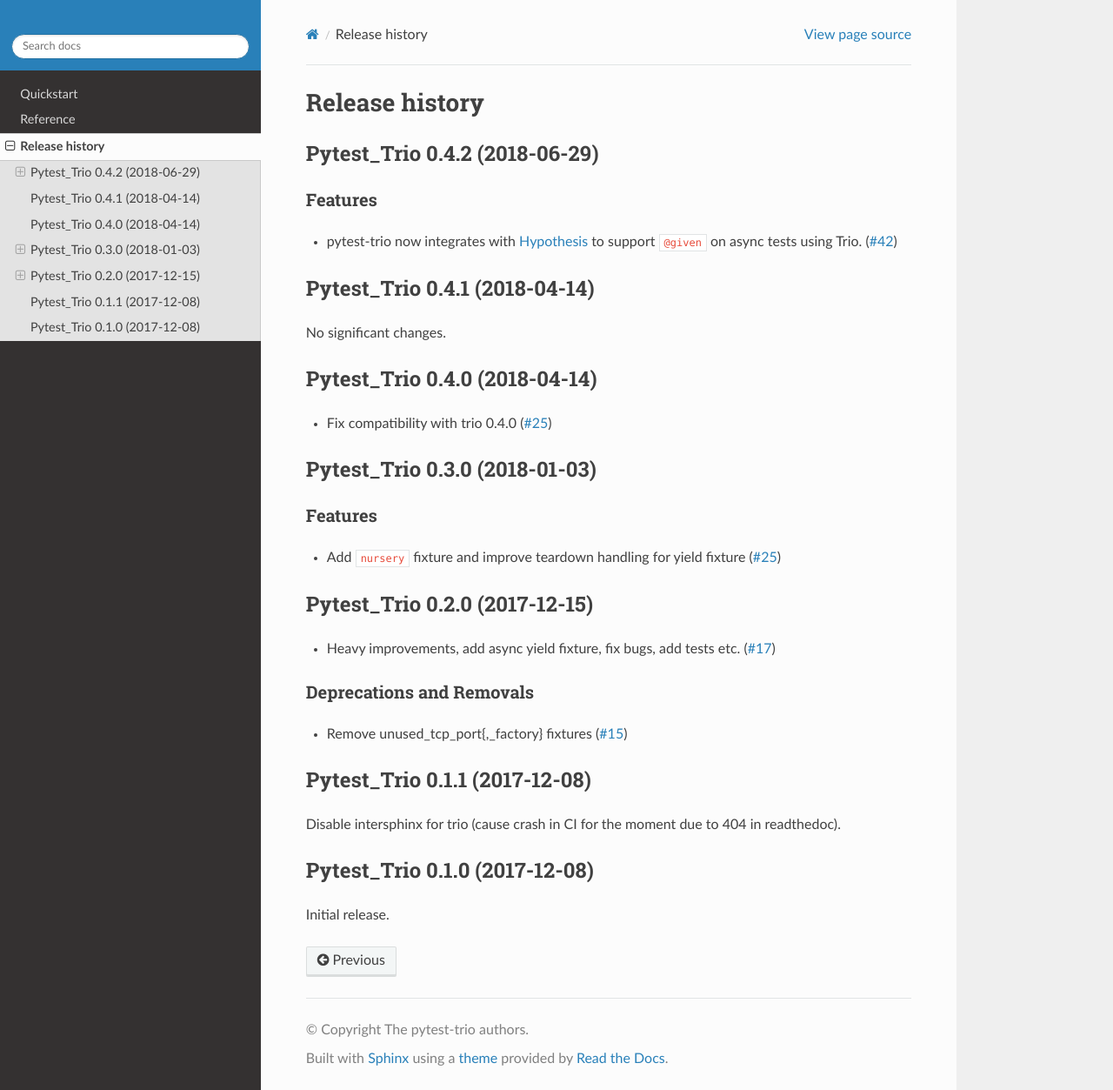
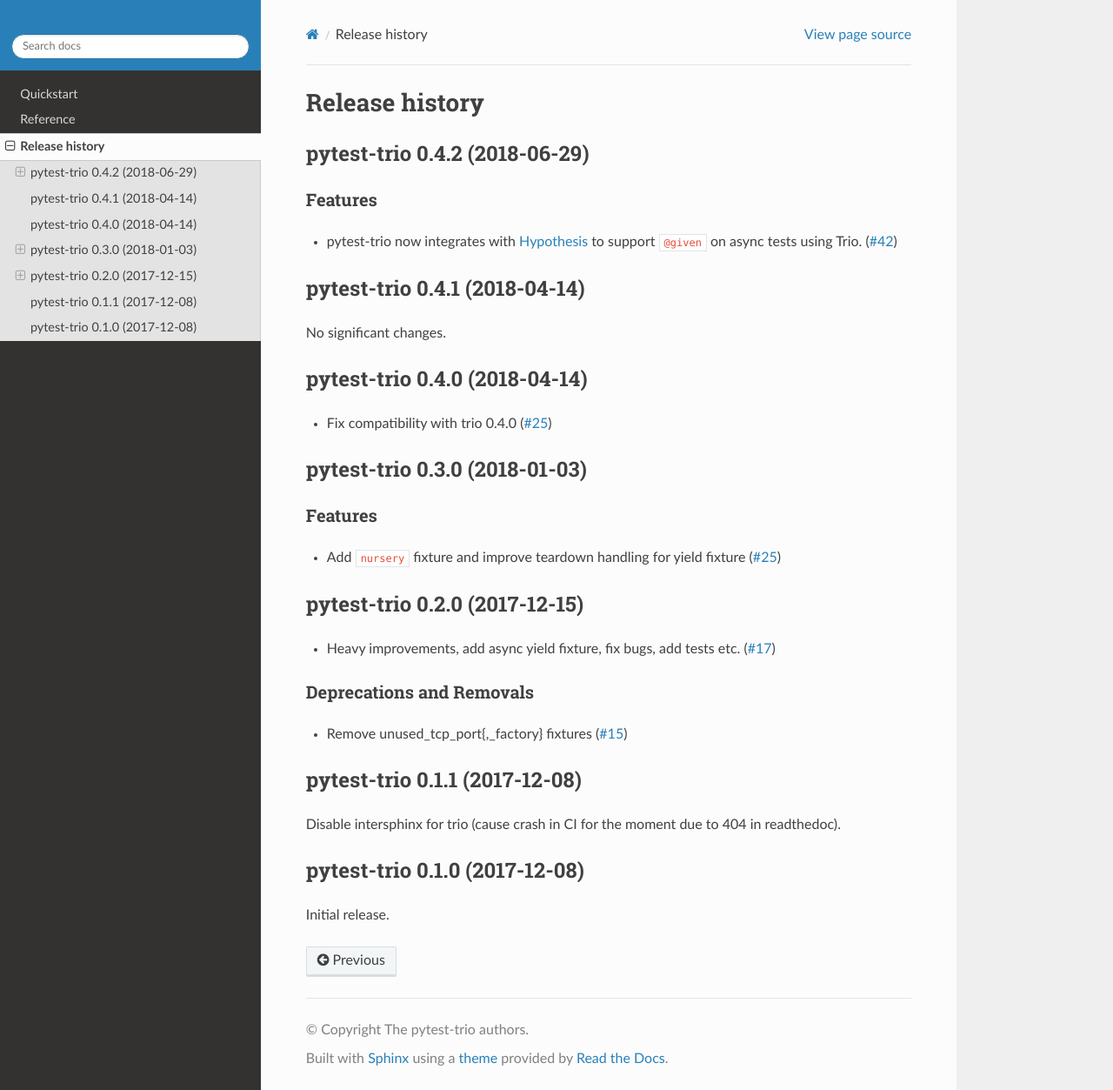
Before and after one commit to python-trio/pytest-trio, a Sphinx documentation site: the page built from docs/source/history.rst, in a window 1280 px wide and 1253 px high. Shown: the whole window at 87% size. Built offline with Sphinx 7.4.7 and the Read the Docs theme 2.0.0, drawn with Linux system fonts in a browser that asks for light colours; the version number could not be read and is left out.

```diff
--- a/docs/source/history.rst
+++ b/docs/source/history.rst
@@ -5,7 +5,7 @@ Release history
 
 .. towncrier release notes start
 
-Pytest_Trio 0.4.2 (2018-06-29)
+pytest-trio 0.4.2 (2018-06-29)
 ------------------------------
 
 Features
@@ -16,20 +16,20 @@ Features
   using Trio. (`#42 <https://github.com/python-trio/pytest-trio/issues/42>`__)
 
 
-Pytest_Trio 0.4.1 (2018-04-14)
+pytest-trio 0.4.1 (2018-04-14)
 ------------------------------
 
 No significant changes.
 
 
-Pytest_Trio 0.4.0 (2018-04-14)
+pytest-trio 0.4.0 (2018-04-14)
 ------------------------------
 
 - Fix compatibility with trio 0.4.0 (`#25
   <https://github.com/python-trio/pytest-trio/pull/36>`__)
 
 
-Pytest_Trio 0.3.0 (2018-01-03)
+pytest-trio 0.3.0 (2018-01-03)
 ------------------------------
 
 Features
@@ -39,7 +39,7 @@ Features
   <https://github.com/python-trio/pytest-trio/issues/25>`__)
 
 
-Pytest_Trio 0.2.0 (2017-12-15)
+pytest-trio 0.2.0 (2017-12-15)
 ------------------------------
 
 - Heavy improvements, add async yield fixture, fix bugs, add tests etc. (`#17
@@ -53,14 +53,14 @@ Deprecations and Removals
   <https://github.com/python-trio/pytest-trio/issues/15>`__)
 
 
-Pytest_Trio 0.1.1 (2017-12-08)
+pytest-trio 0.1.1 (2017-12-08)
 ------------------------------
 
 Disable intersphinx for trio (cause crash in CI for the moment due to 404
 in readthedoc).
 
 
-Pytest_Trio 0.1.0 (2017-12-08)
+pytest-trio 0.1.0 (2017-12-08)
 ------------------------------
 
 Initial release.
--- a/pyproject.toml
+++ b/pyproject.toml
@@ -2,5 +2,6 @@
 package = "pytest_trio"
 filename = "docs/source/history.rst"
 directory = "newsfragments"
+title_format = "pytest-trio {version} ({project_date})"
 underlines = ["-", "~", "^"]
 issue_format = "`#{issue} <https://github.com/python-trio/pytest-trio/issues/{issue}>`__"
```
